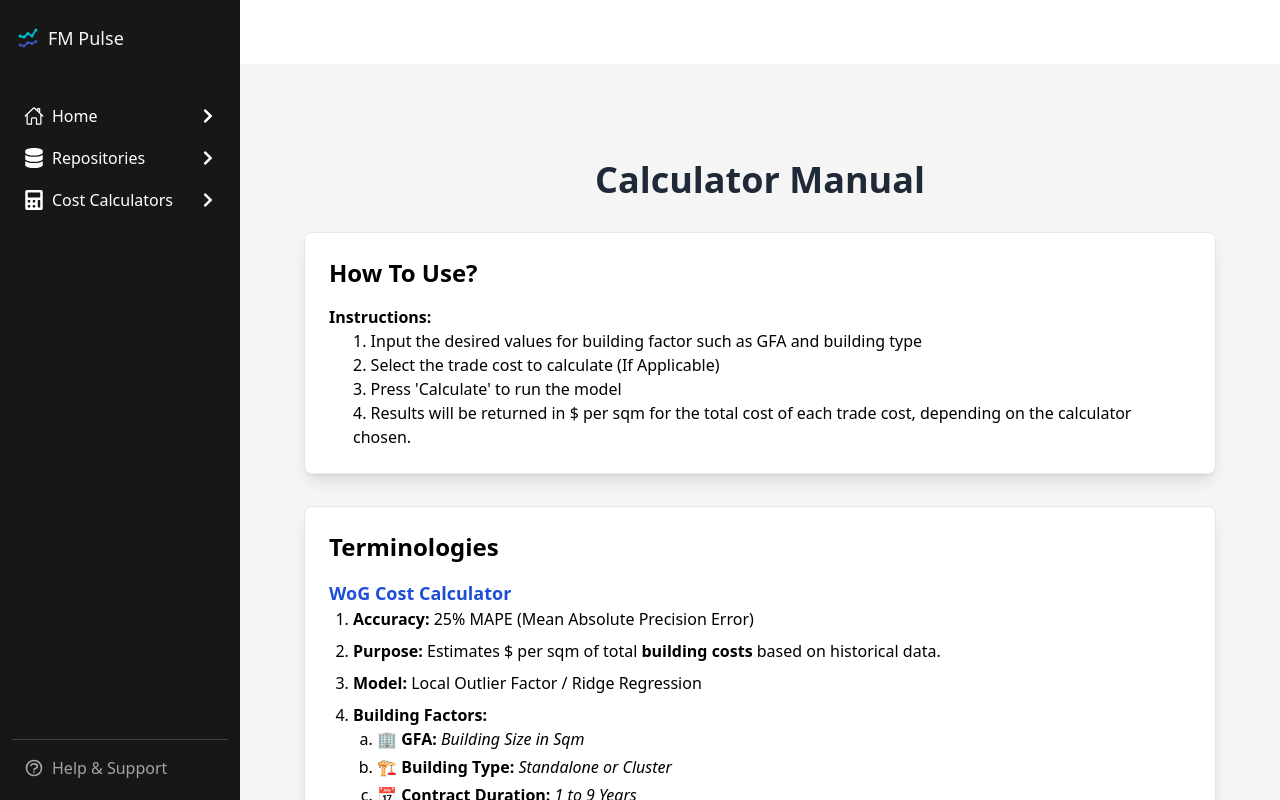
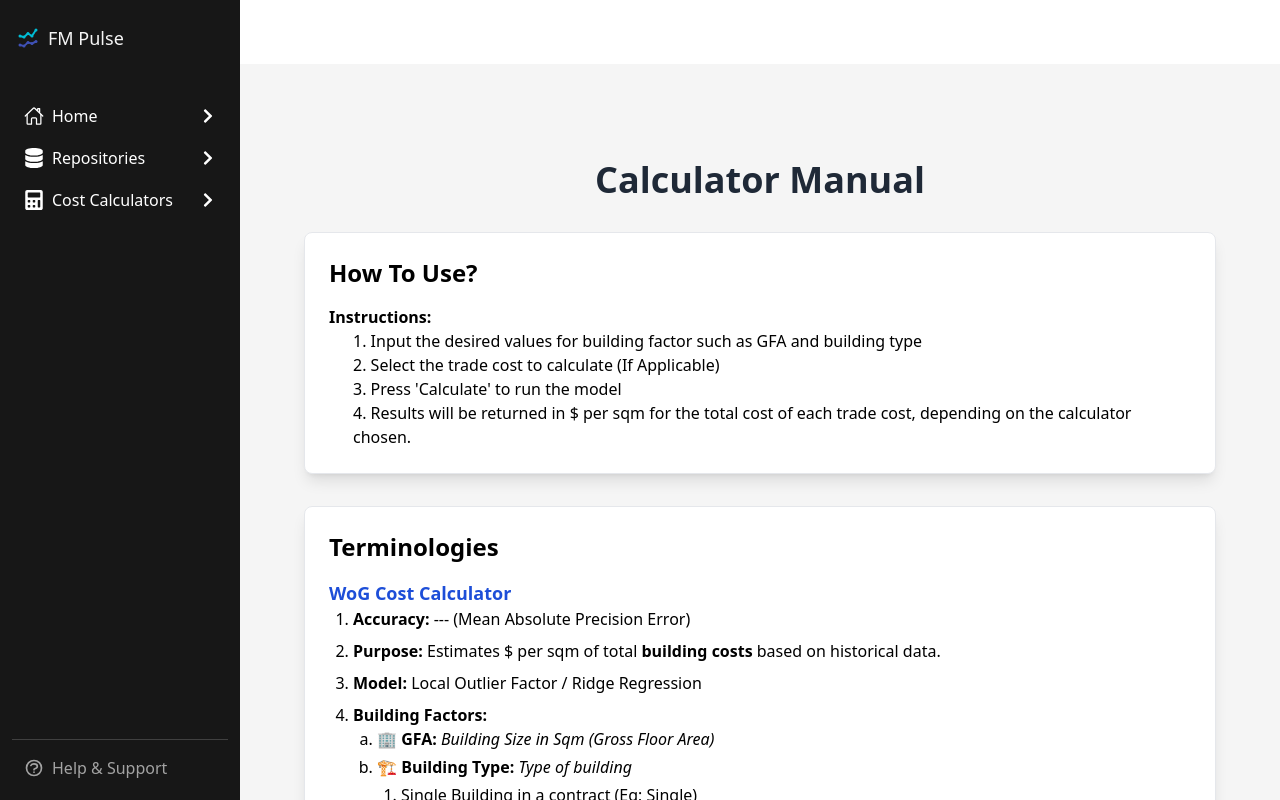
Before and after one commit to RamenBoy0/fm_pulse_dashboard, a React (Create React App) app: page /manual_cal in a window 1280 px wide. Built offline with nearby package versions, Linux system fonts and the light colour scheme.

Commit message:
Minor updates

```diff
--- a/src/components/AboutCalculator.jsx
+++ b/src/components/AboutCalculator.jsx
@@ -4,7 +4,7 @@ export default function AboutCalculator() {
         <div className="container mx-auto px-6 py-10">
             {/* Header */}
             <h1 className="text-4xl font-bold text-center text-gray-800 mb-8">
-                Cost Calculator
+                <b>Cost Calculator</b>
             </h1>
 
             {/* Calculator */}
@@ -16,7 +16,7 @@ export default function AboutCalculator() {
                     {/* WOG Cost Calculator */}
                     <div className="mb-6">
                     <div className="mb-4">
-                        <p><b>Take out the guess work</b>. Built upon our repositories, estimate total building costs
+                        <p><b>Take out the guess work</b>. Built upon our repositories, the calculator is capable of estimating total building costs
                     and individual trade costs for your next contract. Estimates generated by our
                     calculator may vary by ±30% on average from actual values.</p>
                         </div>
@@ -26,7 +26,7 @@ export default function AboutCalculator() {
                     <div>
                     <div className="mb-4">
                     <div className="mb-2">
-                    <h3 className="text-lg font-semibold"><b>What you can do with our Cost Calculator: </b></h3>
+                    <h3 className="text-lg font-semibold">What you can do with our Cost Calculator: </h3>
                     </div>
                     <div className="mb-2">
                     <strong>1. WoG Cost Calculator:</strong>
--- a/src/components/AboutRepository.jsx
+++ b/src/components/AboutRepository.jsx
@@ -4,7 +4,7 @@ export default function AboutRepository() {
         <div className="container mx-auto px-6 py-10">
             {/* Header */}
             <h1 className="text-4xl font-bold text-center text-gray-800 mb-8">
-                Repositories
+                <b>Repositories</b>
             </h1>
 
             {/* Calculator */}
@@ -17,8 +17,8 @@ export default function AboutRepository() {
                     <div className="mb-6">
                     <div className="mb-4">
                         <p><b>All in one place</b>. Our repositories are made up of compiled WoG contracts
-                    extracted from GEBiz and other GPEs like JTC’s Megatender BCTs.<span className= 'text-orange-500'> This also acts
-                    as the backbone of our Cost Calculator. </span></p>
+                    extracted from GEBiz and other GPEs like JTC’s Megatender BCTs. This also acts
+                    as the backbone of our Cost Calculator.</p>
                         </div>
                     </div>
 
@@ -26,7 +26,7 @@ export default function AboutRepository() {
                     <div>
                     <div className="mb-4">
                     <div className="mb-2">
-                    <h3 className="text-lg font-semibold"><b>What you can do with our Repositories: </b></h3>
+                    <h3 className="text-lg font-semibold">What you can do with our Repositories: </h3>
                     </div>
                     <div className="mb-2">
                     <strong>1. WoG Repository:</strong>
--- a/src/components/Home.jsx
+++ b/src/components/Home.jsx
@@ -15,12 +15,12 @@ export default function Home() {
                     <h2 className="text-2xl font-semibold text-gray-900 mb-4">About WoG FM Pulse</h2>
                     <div className="mb-4">
                         <p><b>WoG FM Pulse</b> acts both as a predictive tool and a centralised data repository to help agencies predict cost benchmarks for various elements in building contracts while
-                        also retrieving WOG tenders and contracts.</p>
+                        also retrieving WoG tenders and contracts.</p>
                     </div>
                     <div className="mb-4">
                         <p>This tool consist of 2 functions : </p>
                     <ul className="list-decimal pl-6 space-y-2 ">
-                        <li><strong><b>Repositories</b>:</strong> A centralised repository where other WOG agencies can
+                        <li><strong><b>Repositories</b>:</strong> A centralised repository where other WoG agencies can
                         view, search and retrieve historical tender and contract data.</li>
                         <li><strong><b>Cost Calculators</b>:</strong> Calculators based on our repositories that help
                         agencies estimate trade costs and lump sum of building projects.</li>
--- a/src/components/ManualCalculator.jsx
+++ b/src/components/ManualCalculator.jsx
@@ -28,14 +28,18 @@ export default function ManualCalculator() {
                         <h2 className="text-2xl font-semibold mb-4">Terminologies</h2>
                         <h3 className="text-lg font-semibold text-blue-700">WoG Cost Calculator</h3>
                         <ul className="list-decimal pl-6 space-y-2">
-                            <li><strong>Accuracy:</strong> 25% MAPE (Mean Absolute Precision Error)</li>
+                            <li><strong>Accuracy:</strong> --- (Mean Absolute Precision Error)</li>
                             <li><strong>Purpose:</strong> Estimates $ per sqm of total <b>building costs</b> based on historical data.</li>
                             <li><strong>Model:</strong> Local Outlier Factor / Ridge Regression</li>
                             <li><strong>Building Factors:</strong>
                                 <ul className="list-[lower-alpha] pl-6 space-y-1">
-                                    <li>🏢 <strong>GFA:</strong> <i>Building Size in Sqm</i></li>
-                                    <li>🏗️ <strong>Building Type:</strong> <i>Standalone or Cluster</i></li>
-                                    <li>📅 <strong>Contract Duration:</strong> <i>1 to 9 Years</i></li>
+                                    <li>🏢 <strong>GFA:</strong> <i>Building Size in Sqm (Gross Floor Area)</i></li>
+                                    <li>🏗️ <strong>Building Type:</strong> <i>Type of building</i></li>
+                                    <ul className="list-decimal pl-6 space-y-1">
+                                        <li>Single Building in a contract (Eg; Single)</li>
+                                        <li>Multiple Buildings in a contract (Eg; Cluster)</li>
+                                    </ul>
+                                    <li>📅 <strong>Contract Duration:</strong> <i>Number of years the contract last (Eg; 1 - 9 years)</i></li>
                                 </ul>
                             </li>
                         </ul>
@@ -48,12 +52,13 @@ export default function ManualCalculator() {
                             <li><strong>Purpose:</strong> Estimates $ per sqm of total <b>individual trade cost</b> based on historical data.</li>
                             <li><strong>Model:</strong> Tweedie Regression</li>
                             <li><strong>Building Factors:</strong>
-                                <ul className="list-[lower-alpha] pl-6 space-y-1">
-                                    <li>🏢 <strong>GFA:</strong> <i>Building Size in Sqm</i></li>
-                                    <li>🏗️ <strong>Building Type:</strong> <i>Amenity Centre / Business Park / Flatted Factories / etc</i></li>
-                                    <li>📅 <strong>Contract Duration:</strong> <i>1 to 9 Years</i></li>
-                                    <li>💰 <strong>Trade Cost:</strong> <i>Pest Control / Security / Cleaning and Waste / etc  </i></li>
+                            <ul className="list-[lower-alpha] pl-6 space-y-1">
+                                    <li>🏢 <strong>GFA:</strong> <i>Building Size in Sqm (Gross Floor Area)</i></li>
+                                    <li>🏗️ <strong>Building Type:</strong> <i>Type of building (Eg; Amentiy Centre, Flatted Factories, etc)</i></li>
+                                    <li>📅 <strong>Contract Duration:</strong> <i>Number of years the contract last (Eg; 1 - 9 years)</i></li>
+                                    <li>💰 <strong>Trade Cost:</strong> <i>Individual Trade Services in a contract (Eg; Pest Control, Security, Cleaning and Waste, etc)  </i></li>
                                 </ul>
+
                             </li>
                         </ul>
                         </div>
```
